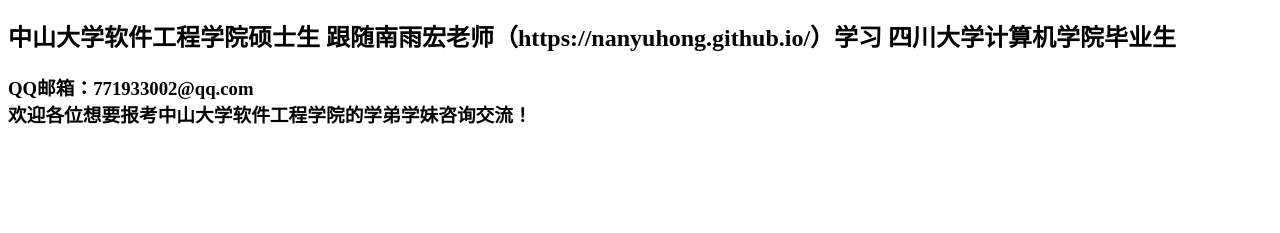
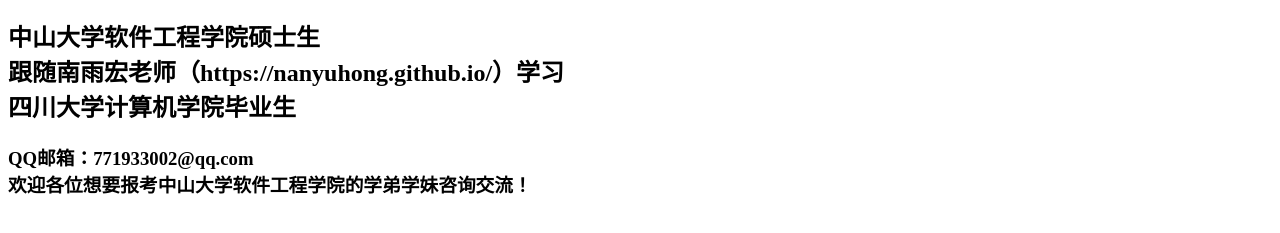
Before and after one commit to SnoopyTlion/SnoopyTlion.github.io, a plain HTML site: page index.html in a window 1280 px wide. Shown: the part 57-290 px from the top of the page. Drawn offline with Linux system fonts and the light colour scheme.

Commit message:
Update index.html

```diff
--- a/index.html
+++ b/index.html
@@ -3,9 +3,9 @@
     个人简介
   </h1>
   <h2>
-    中山大学软件工程学院硕士生
-    跟随南雨宏老师（https://nanyuhong.github.io/）学习
-    四川大学计算机学院毕业生
+    中山大学软件工程学院硕士生<br>
+    跟随南雨宏老师（https://nanyuhong.github.io/）学习<br>
+    四川大学计算机学院毕业生<br>
   </h2>
   <h3>
     QQ邮箱：771933002@qq.com<br>
```
